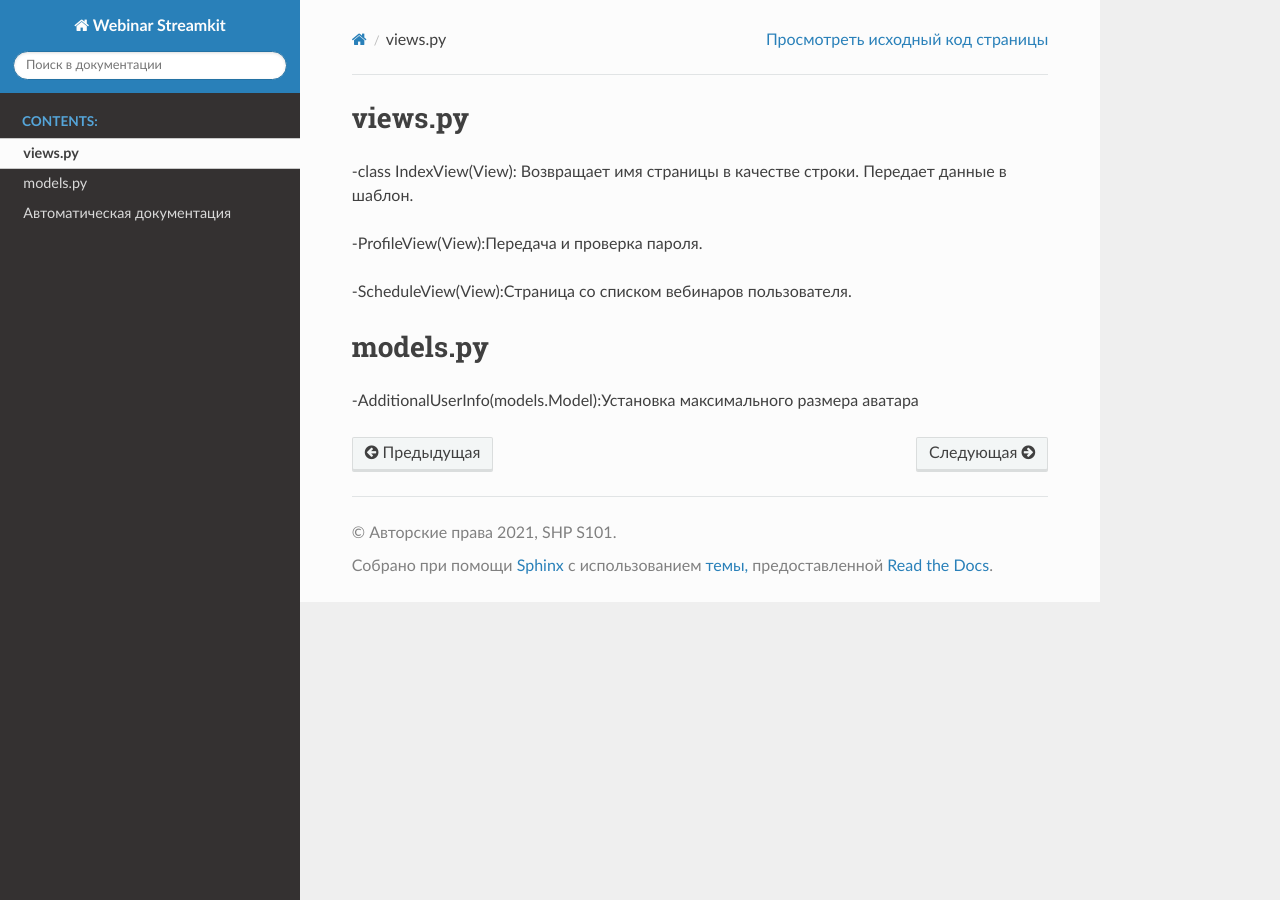
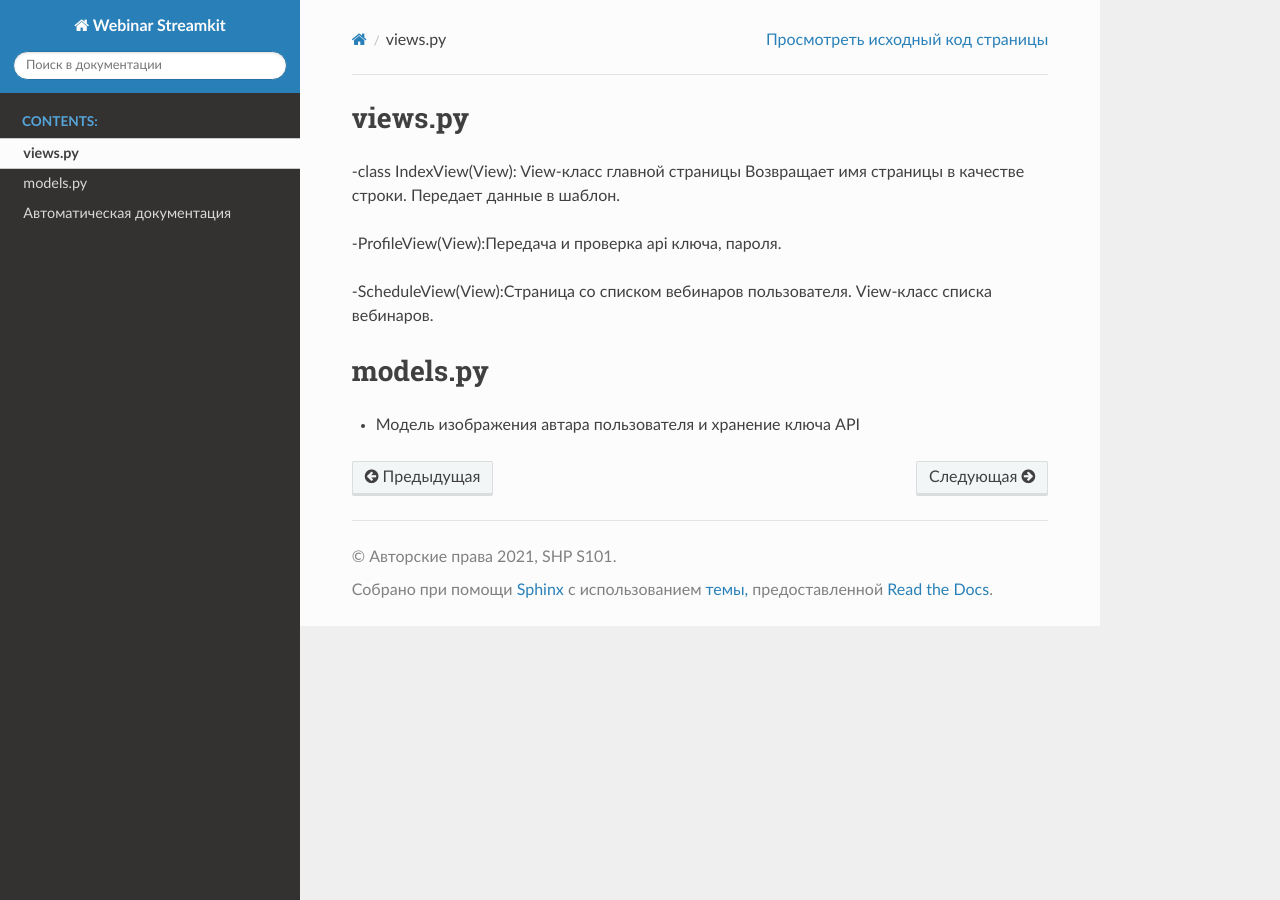
Before and after one commit to Krasnopolskiy/WebinarStreamkit, a Sphinx documentation site: the page built from docs/source/overwrite.rst, in a window 1280 px wide. Built offline with Sphinx 7.4.7 and the Read the Docs theme 2.0.0, drawn with Linux system fonts in a browser that asks for light colours.

Commit message:
documentation update
Signed-off-by: Alex <alexviazzz@gmail.com>

```diff
--- a/docs/source/overwrite.rst
+++ b/docs/source/overwrite.rst
@@ -3,11 +3,12 @@
 views.py
 ********
 -class IndexView(View):
+View-класс главной страницы
 Возвращает имя страницы в качестве строки. Передает данные в шаблон.
 
--ProfileView(View):Передача и проверка пароля.
+-ProfileView(View):Передача и проверка api ключа, пароля.
 
--ScheduleView(View):Страница со списком вебинаров пользователя.
+-ScheduleView(View):Страница со списком вебинаров пользователя.  View-класс списка вебинаров.
 
 
 
@@ -15,4 +16,4 @@ views.py
 *********
 models.py
 *********
--AdditionalUserInfo(models.Model):Установка максимального размера аватара
+- Модель изображения автара пользователя и хранение ключа API
```
